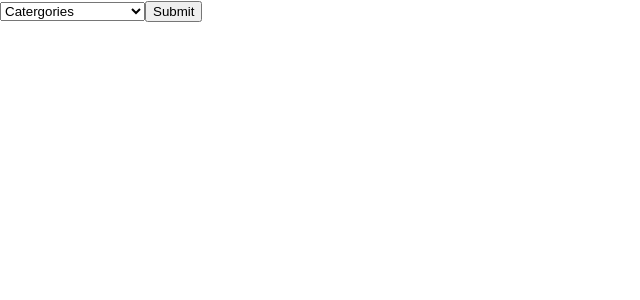
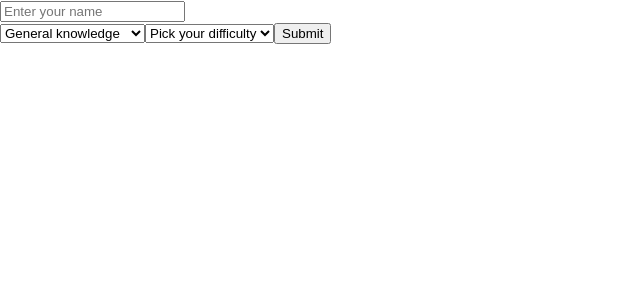
Before and after one commit to junoCollegeProject4-Group7/Project4, a React (Create React App) app: page / in a window 1280 px wide. Shown: the top 300 px of the page, without its empty margins (0-640 px from the left). Built offline with nearby package versions, Linux system fonts and the light colour scheme; no server answers; the database is empty.

Commit message:
working quiz plus states

```diff
--- a/public/index.html
+++ b/public/index.html
@@ -10,7 +10,6 @@
 			content="Web site created using create-react-app"
 		/>
 		<link rel="apple-touch-icon" href="%PUBLIC_URL%/logo192.png" />
-    <link rel="manifest" href="%PUBLIC_URL%/manifest.json" />
 
 		<title>Trivia Time</title>
 	</head>
--- a/src/App.js
+++ b/src/App.js
@@ -8,22 +8,23 @@ import { useState, useEffect } from 'react';
 import { getDatabase, ref, onValue } from 'firebase/database';
 import firebaseConfig from './firebase';
 import Quiz from './components/QuizSelector';
+import Generator from './pages/generator';
 function App() {
-	const [players, setplayers] = useState([]);
+	// const [players, setplayers] = useState([]);
 
-	useEffect(() => {
-		//     // variable that holds data details
-		const database = getDatabase(firebaseConfig);
-		//     // references the database
-		const databaseref = ref(database);
-		//     // adding event listener to the variable from firebase
-		onValue(databaseref, (response) => {
-			console.log(response.val());
-		});
-	}, []);
+	// useEffect(() => {
+	// 	//     // variable that holds data details
+	// 	const database = getDatabase(firebaseConfig);
+	// 	//     // references the database
+	// 	const databaseref = ref(database);
+	// 	//     // adding event listener to the variable from firebase
+	// 	onValue(databaseref, (response) => {
+	// 		console.log(response.val());
+	// 	});
+	// }, []);
 	return (
 		<div className='wrapper'>
-			<Quiz></Quiz>
+			<Generator />
 			{/* <header>
                 <Link to="/">
                     <h1>Trivia Time</h1>
--- a/src/App.scss
+++ b/src/App.scss
@@ -0,0 +1,4 @@
+.icon {
+	width: 200px;
+	height: 300px;
+}
--- a/src/components/QuestionCard.js
+++ b/src/components/QuestionCard.js
@@ -2,7 +2,8 @@ import React from 'react';
 //api is https://opentdb.com/api_config.php
 
 //example api https://opentdb.com/api.php?amount=10&category=25&difficulty=medium&type=multiple
-const Question = () => {
+const Question = ({ question }) => {
+	console.log(question);
 	return <div></div>;
 };
 export default Question;
--- a/src/components/quizSelector.js
+++ b/src/components/quizSelector.js
@@ -1,49 +1,41 @@
 import axios from 'axios';
 import React, { useEffect, useState } from 'react';
+import QuestionCard from './QuestionCard';
 //api is https://opentdb.com/api_config.php
 
 //example api https://opentdb.com/api.php?amount=10&category=25&difficulty=medium&type=multiple
 const QuizSelector = () => {
-	const [category, setCategory] = useState('');
-	// const [difficulty, setDifficulty] = useState('');
+	const [category, setCategory] = useState(8);
+	const [difficulty, setDifficulty] = useState('');
 	const [questionBank, setQuestionBank] = useState([]);
 
-	const handleChange = (e) => {
-		e.preventDefault();
-		setCategory(e.target.value);
+	const questions = async () => {
+		try {
+			if (difficulty && category) {
+				const res = await axios.get(
+					`https://opentdb.com/api.php?amount=10&category=${category}&difficulty=${difficulty}&type=multiple`
+				);
+				setQuestionBank(res.data.results);
+			}
+		} catch (err) {
+			alert(err);
+		}
 	};
 
-	useEffect(() => {
-		try {
-			if (category < 8) {
-				axios.get('https://opentdb.com/api.php?amount=10').then((res) => {
-					setQuestionBank(res.data.results);
-					console.log(questionBank);
-				});
-			} else {
-				axios
-					.get(`https://opentdb.com/api.php?amount=10&category=${category}`)
-					.then((res) => {
-						console.log(questionBank);
-						setQuestionBank(res.data.results);
-					});
-			}
-		} catch (err) {
-			alert('error');
-		}
-	}, [setCategory]);
+	const handleSubmit = (e) => {
+		e.preventDefault();
+		questions();
+	};
 
 	return (
 		<>
-			<form>
+			<form onSubmit={(e) => handleSubmit(e)}>
 				<label htmlFor='quizCategory'></label>
 				<select
 					onChange={(e) => {
-						handleChange(e);
+						setCategory(e.target.value);
 					}}
 				>
-					<option value={6}>Catergories</option>
-					<option value={7}>Any Catergory</option>
 					<option value={9}>General knowledge</option>
 					<option value={10}>Books</option>
 					<option value={11}>Film</option>
@@ -69,13 +61,23 @@ const QuizSelector = () => {
 					<option value={31}>Anime & Mangas</option>
 					<option value={32}>Cartoon & Animation</option>
 				</select>
-				{/* <select>
-					<option value={easy}>Easy</option>
-					<option value={medium}>Medium</option>
-					<option value={hard}>Hard</option>
-				</select> */}
+				<select
+					onChange={(e) => {
+						setDifficulty(e.target.value);
+					}}
+				>
+					<option value={''}>Pick your difficulty</option>
+					<option value={'easy'}>Easy</option>
+					<option value={'medium'}>Medium</option>
+					<option value={'hard'}>Hard</option>
+				</select>
 				<button className='submit'>Submit</button>
 			</form>
+			<section className='quiz wrapper'>
+				{questionBank.map((question) => {
+					<QuestionCard question={question} />;
+				})}
+			</section>
 		</>
 	);
 };
--- a/src/pages/generator.js
+++ b/src/pages/generator.js
@@ -1,9 +1,14 @@
-import React from 'react'
+import React from 'react';
+import CharGen from '../components/CharGen';
+import QuizSelector from '../components/QuizSelector';
 
 const Generator = () => {
-  return (
-          <h2 className="createAvatar">Avatar</h2>
-  )
-}
+	return (
+		<>
+			<CharGen />
+			<QuizSelector />
+		</>
+	);
+};
 
-export default Generator
+export default Generator;
```
Also changed, not shown: src/pages/quiz.js (+8 -1 lines). Lines whose indentation alone changed are shown as unchanged.
